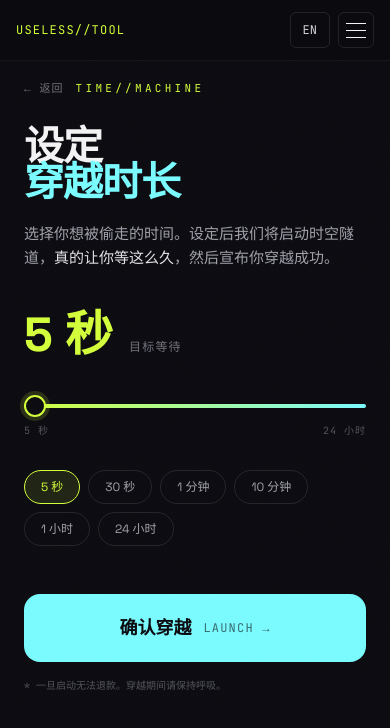
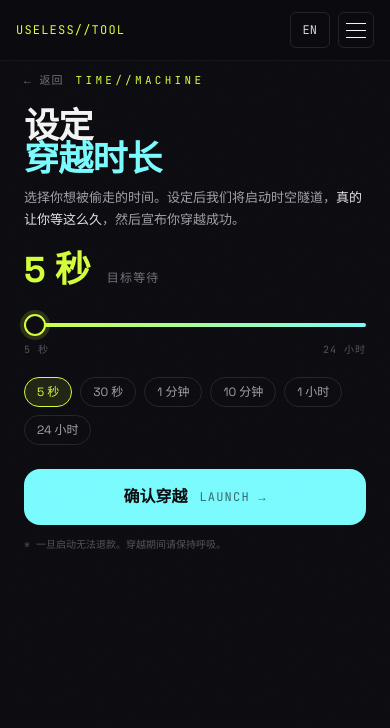
Before and after one commit to ahang1598/useless-tool, a React (Vite) app: page /useless-tool/time-machine in a window 390 px wide. Shown: the top 728 px of the page. Built offline with nearby package versions, Linux system fonts and the light colour scheme.

Commit message:
fix: 收紧移动端时光机设定页间距，启动按钮一屏可见无需下滑

```diff
--- a/src/pages/TimeMachine.jsx
+++ b/src/pages/TimeMachine.jsx
@@ -117,10 +117,10 @@ export default function TimeMachine() {
             initial={{ opacity: 0 }}
             animate={{ opacity: 1 }}
             exit={{ opacity: 0, scale: 0.98 }}
-            className="relative flex flex-1 flex-col px-6 pb-10 pt-20 md:flex-row md:items-start md:justify-between md:gap-12 md:px-14 md:pt-14"
+            className="relative flex flex-1 flex-col px-6 pb-6 pt-[4.5rem] md:h-auto md:flex-row md:items-start md:justify-between md:gap-12 md:px-14 md:pt-14"
           >
             {/* 顶部：返回 + 代号（正常文档流，避免与标题重叠） */}
-            <div className="mb-8 flex items-center gap-3 md:absolute md:left-14 md:top-14 md:mb-0">
+            <div className="mb-5 flex items-center gap-3 md:absolute md:left-14 md:top-14 md:mb-0">
               <button
                 onClick={() => navigate('/')}
                 className="font-mono text-[11px] tracking-widest text-zinc-500 hover:text-zinc-200"
@@ -135,24 +135,24 @@ export default function TimeMachine() {
                 initial={{ opacity: 0, y: 20 }}
                 animate={{ opacity: 1, y: 0 }}
                 transition={{ duration: 0.6 }}
-                className="font-display text-[clamp(2.5rem,8vw,5rem)] font-bold leading-[0.92] tracking-tight"
+                className="font-display text-[clamp(2.2rem,7vw,5rem)] font-bold leading-[0.95] tracking-tight md:text-[clamp(2.5rem,8vw,5rem)]"
               >
                 {t('tm.title1')}
                 <br />
                 <span className="text-frost">{t('tm.title2')}</span>
               </motion.h1>
 
-              <p className="mt-5 max-w-md text-[15px] leading-relaxed text-zinc-400">
+              <p className="mt-3 max-w-md text-[13px] leading-relaxed text-zinc-400 md:mt-5 md:text-[15px]">
                 {t('tm.intro')}<span className="text-zinc-200">{t('tm.introHl')}</span>{t('tm.introEnd')}
               </p>
 
               {/* 当前时长大显示 */}
-              <div className="mt-10 flex items-baseline gap-4">
+              <div className="mt-5 flex items-baseline gap-4 md:mt-10">
                 <motion.div
                   key={duration}
                   initial={{ opacity: 0.6, y: 4 }}
                   animate={{ opacity: 1, y: 0 }}
-                  className="font-display text-5xl font-bold text-acid md:text-6xl"
+                  className="font-display text-4xl font-bold text-acid md:text-6xl"
                 >
                   {formatDuration(duration)}
                 </motion.div>
@@ -160,7 +160,7 @@ export default function TimeMachine() {
               </div>
 
               {/* 对数滑块 */}
-              <div className="mt-8">
+              <div className="mt-5 md:mt-8">
                 <input
                   type="range"
                   min={0}
@@ -177,12 +177,12 @@ export default function TimeMachine() {
               </div>
 
               {/* 预设 */}
-              <div className="mt-8 flex flex-wrap gap-2">
+              <div className="mt-5 flex flex-wrap gap-2 md:mt-8">
                 {PRESETS.map((p) => (
                   <button
                     key={p.key}
                     onClick={() => setDuration(p.ms)}
-                    className={`rounded-full border px-4 py-2 text-xs transition ${
+                    className={`rounded-full border px-3 py-1.5 text-xs transition md:px-4 md:py-2 ${
                       duration === p.ms
                         ? 'border-acid bg-acid/10 text-acid'
                         : 'border-white/10 text-zinc-400 hover:border-white/30 hover:text-zinc-200'
@@ -198,13 +198,13 @@ export default function TimeMachine() {
                 onClick={startTravel}
                 whileHover={{ scale: 1.02 }}
                 whileTap={{ scale: 0.98 }}
-                className="group mt-12 flex w-full items-center justify-center gap-3 rounded-2xl bg-frost px-8 py-5 text-void md:w-auto"
+                className="group mt-6 flex w-full items-center justify-center gap-3 rounded-2xl bg-frost px-8 py-4 text-void md:mt-12 md:w-auto md:py-5"
               >
-                <span className="font-display text-lg font-bold">{t('tm.launch')}</span>
+                <span className="font-display text-base font-bold md:text-lg">{t('tm.launch')}</span>
                 <span className="font-mono text-xs tracking-widest text-void/60">{t('tm.launchMono')}</span>
               </motion.button>
 
-              <p className="mt-4 font-mono text-[10px] leading-relaxed text-zinc-600">
+              <p className="mt-3 font-mono text-[10px] leading-relaxed text-zinc-600 md:mt-4">
                 * {t('tm.note').replace(/^\*\s*/, '')}
               </p>
             </div>
```
